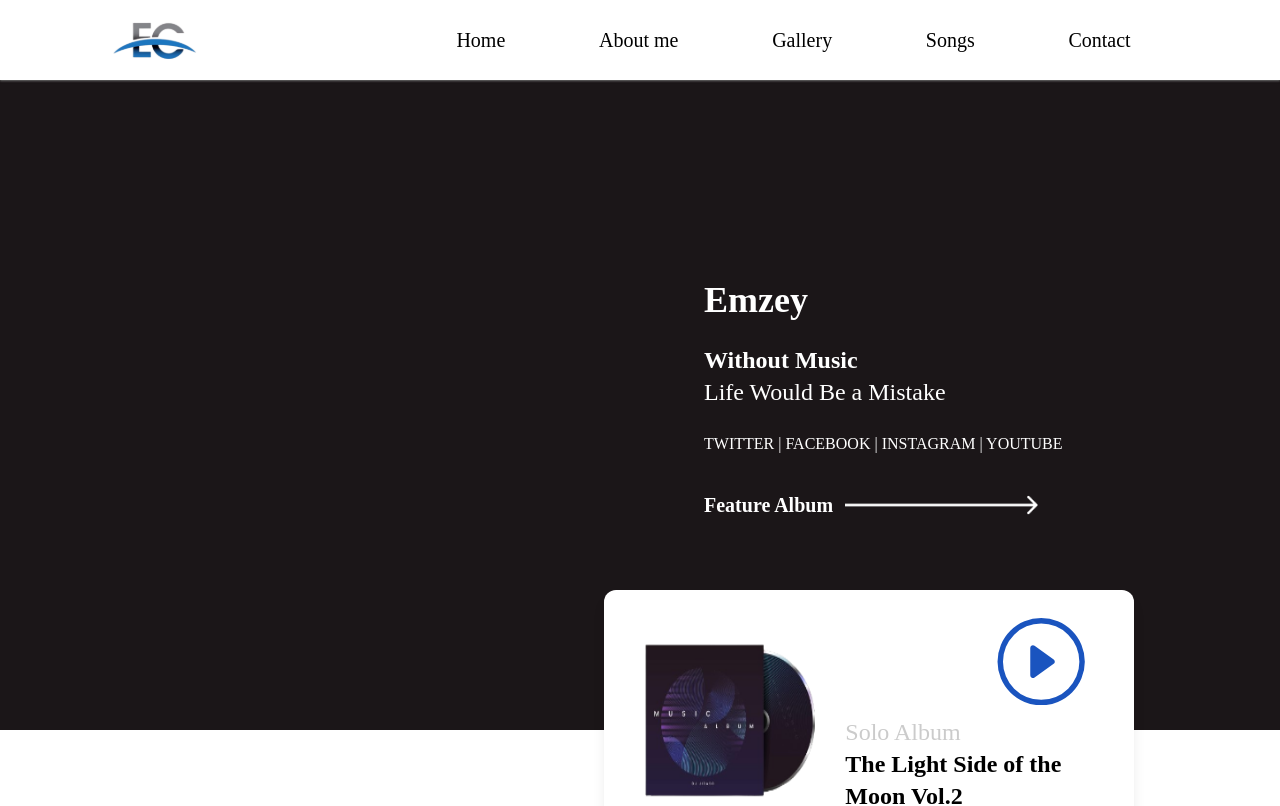
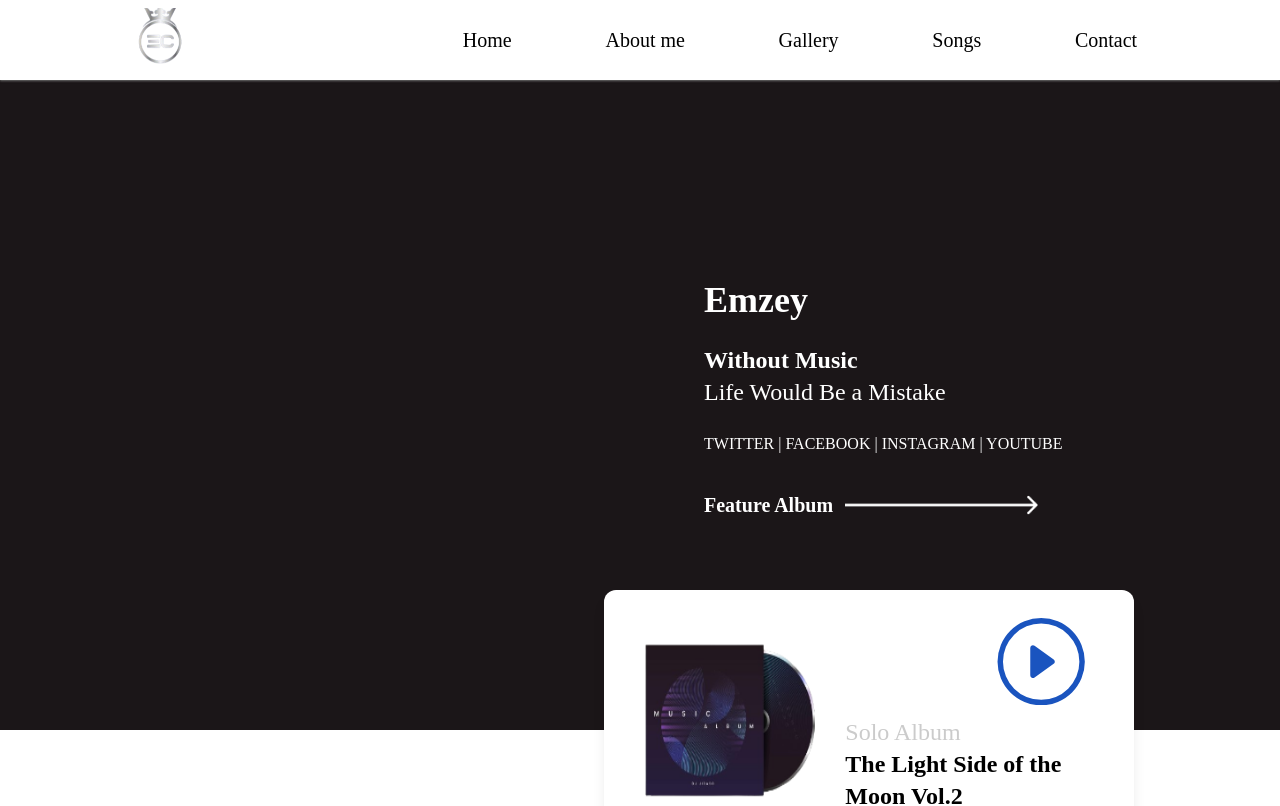
Before and after one commit to Dhanielgeek/EmezyClassicArist, a React (Vite) app: page / in a window 1280 px wide. Shown: the top 806 px of the page. Built offline with nearby package versions, Linux system fonts and the light colour scheme.

Commit message:
new stuff

```diff
--- a/index.html
+++ b/index.html
@@ -2,7 +2,7 @@
 <html lang="en">
   <head>
     <meta charset="UTF-8" />
-    <link rel="icon" type="image/svg+xml" href="./src/assets/Em.jpg" />
+    <link rel="icon" type="image/svg+xml" href="./src/assets/emezy.png" />
     <meta name="viewport" content="width=device-width, initial-scale=1.0" />
     <title>Emezy Classic</title>
   </head>
--- a/src/Components/Header.tsx
+++ b/src/Components/Header.tsx
@@ -1,5 +1,5 @@
 import { useState } from 'react'
-import logo from '../assets/logo.svg'
+import logo from '../assets/emezy.png'
 import { MdOutlineMenu } from 'react-icons/md'
 import {MdOutlineClear} from 'react-icons/md'
 import {ScrollToAboutMe, ScrollToHome, ScrollToGallery, ScrollToSongs, ScrollToContact} from './ScrollToComponent';
@@ -18,7 +18,7 @@ const HandleToggle = ()=>{
   return (
 
     <div className="w-[100%] h-[80px] bg-[#fff] flex justify-around items-center fixed z-50 phone:h-[70px] phone:justify-between phone:px-10 shadow-sm shadow-[#6f6f6f] ">
-      <div className="w-[8%] h-[80%] animate__animated animate__bounce "><img className='w-full h-full ' src={logo} alt=""/></div>
+      <div className="w-[10%] h-[80%] animate__animated animate__bounce  "><img className='w-full h-full object-cover ' src={logo} alt=""/></div>
       <div className="w-[60%] h-[100%] flex justify-around items-center text-xl font-medium phone:hidden ">
         <ScrollToHome scrollToId="home"/>
         <ScrollToAboutMe scrollToId="about_me" />
```
Also changed, not shown: src/assets/emezy.jpg (renamed from src/assets/Em.jpg), src/assets/emezy.png (added).
